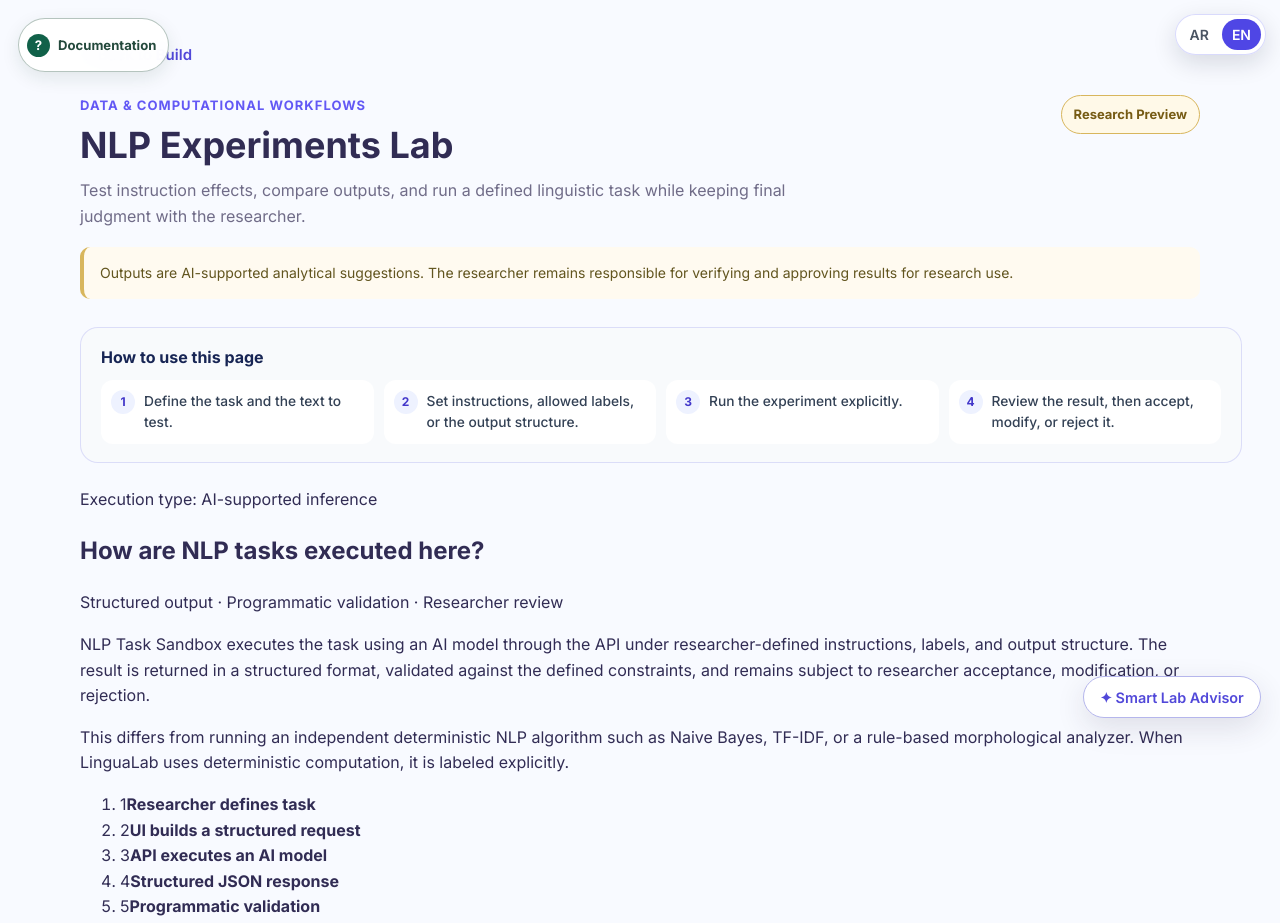
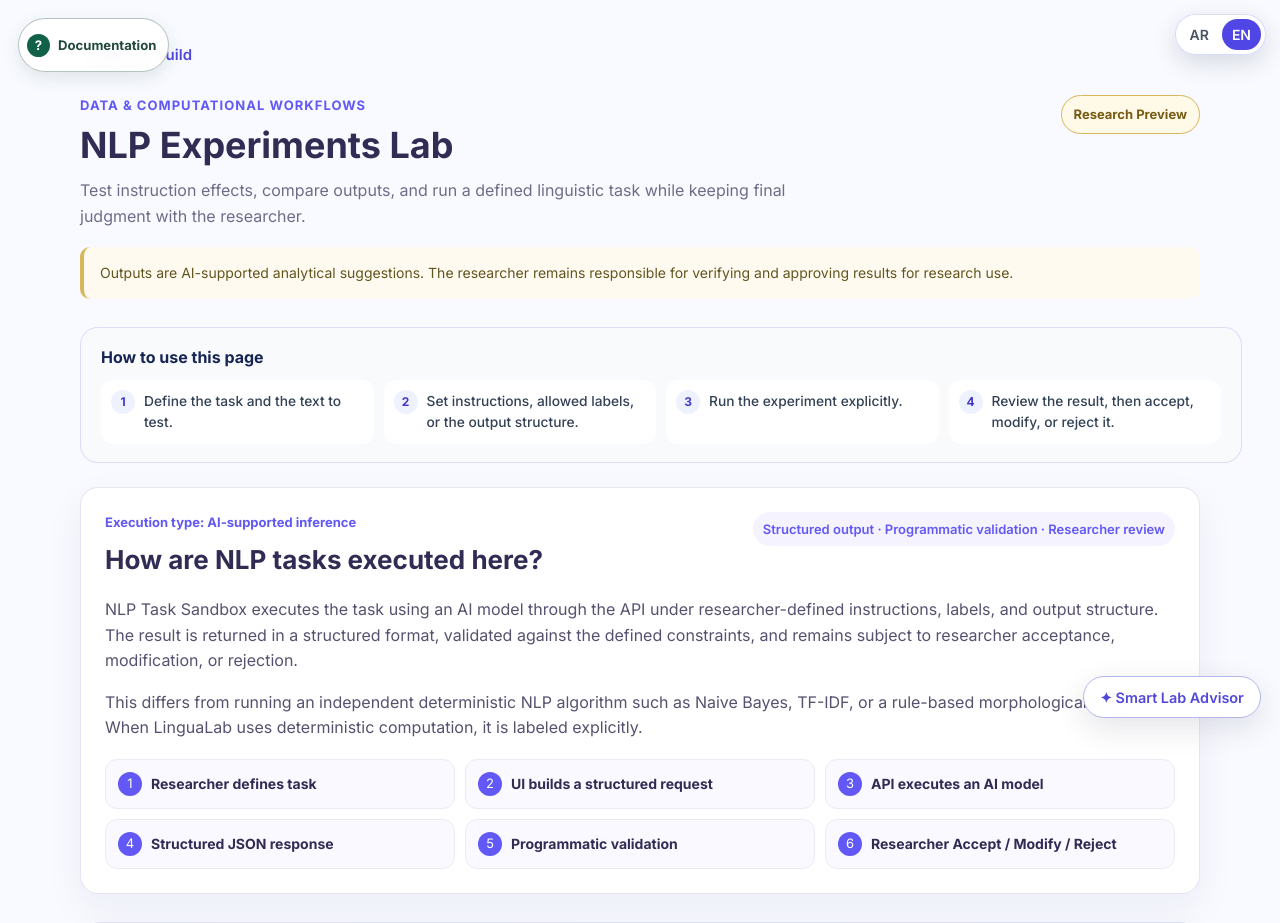
Before and after one commit to humanaixlab/lingualab, a Next.js app: page /tools/nlp-experiments in a window 1280 px wide. Shown: the top 923 px of the page. Built offline with nearby package versions, Linux system fonts and the light colour scheme.

Commit message:
fix: contain explanatory NLP text in a readable card

```diff
--- a/styles/CorpusResearch.module.css
+++ b/styles/CorpusResearch.module.css
@@ -7,6 +7,16 @@
 .header p:last-child { margin: 0; color: #706c88; font-size: var(--text-body); line-height: var(--leading-body); }
 .previewBadge { flex: 0 0 auto; padding: 8px 12px; border: 1px solid #d8b65d; border-radius: 999px; background: #fff9e8; color: #765b14; font-size: var(--text-meta); font-weight: 700; }
 .notice { margin: 0 0 28px; padding: 14px 16px; border-inline-start: 4px solid #d8b65d; border-radius: 10px; background: #fffaf0; color: #62551f; font-size: var(--text-helper); line-height: var(--leading-helper); }
+.executionExplanation { margin: 0 0 28px; padding: 24px; border: 1px solid rgba(73,67,137,.13); border-radius: 18px; background: #fff; box-shadow: 0 14px 38px rgba(45,42,96,.06); }
+.executionHeading { display: flex; justify-content: space-between; align-items: flex-start; gap: 18px; margin-bottom: 14px; }
+.executionHeading p { margin: 0 0 7px; color: #6258f5; font-size: var(--text-meta); font-weight: 700; }
+.executionHeading h2 { margin: 0; font-size: var(--text-section); }
+.executionHeading > span { flex: 0 0 auto; padding: 7px 10px; border-radius: 999px; background: #f5f3ff; color: #6258f5; font-size: var(--text-meta); font-weight: 600; }
+.executionExplanation > p { color: #57516f; line-height: var(--leading-body); }
+.executionFlow { margin: 18px 0 0; padding: 0; display: grid; grid-template-columns: repeat(3,minmax(0,1fr)); gap: 10px; list-style: none; }
+.executionFlow li { display: flex; align-items: flex-start; gap: 9px; padding: 12px; border: 1px solid #eceaf3; border-radius: 12px; background: #faf9ff; line-height: var(--leading-helper); }
+.executionFlow li > span { display: grid; place-items: center; flex: 0 0 24px; height: 24px; border-radius: 50%; background: #6258f5; color: #fff; font-size: var(--text-meta); }
+.executionFlow strong { font-size: var(--text-helper); }
 .moduleTabs { display: grid; grid-template-columns: repeat(2, minmax(0, 1fr)); gap: 14px; margin-bottom: 24px; }
 .moduleTabs button { padding: 18px; border: 1px solid rgba(73, 67, 137, .14); border-radius: 16px; background: #fff; color: #494367; text-align: start; cursor: pointer; }
 .moduleTabs button:hover, .moduleTabs .activeTab { border-color: #6258f5; background: #f5f3ff; }
@@ -64,9 +74,8 @@
 .error { color: #a33636; }
 .success { color: #24724a; }
 :global(html[lang="ar"]) .page, :global(html[lang="ar"]) .page * { letter-spacing: 0; }
-@media (max-width: 820px) { .module, .reviewGrid { grid-template-columns: 1fr; } }
-@media (max-width: 620px) { .page { width: min(100% - 28px, 1120px); padding-top: 28px; } .header, .moduleTabs { grid-template-columns: 1fr; display: grid; } .previewBadge { justify-self: start; } .metadataGrid { grid-template-columns: 1fr; } .metadataGrid label:last-child { grid-column: auto; } .card { padding: 19px; } }
-
+@media (max-width: 820px) { .module, .reviewGrid { grid-template-columns: 1fr; } .executionFlow { grid-template-columns: repeat(2,minmax(0,1fr)); } }
+@media (max-width: 620px) { .page { width: min(100% - 28px, 1120px); padding-top: 28px; } .header, .moduleTabs { grid-template-columns: 1fr; display: grid; } .previewBadge { justify-self: start; } .metadataGrid { grid-template-columns: 1fr; } .metadataGrid label:last-child { grid-column: auto; } .card, .executionExplanation { padding: 19px; } .executionHeading { display: grid; } .executionHeading > span { justify-self: start; } .executionFlow { grid-template-columns: 1fr; } }
 .resultActions { display: grid; gap: 10px; margin-top: 16px; }
 .secondaryButton { width: 100%; padding: 12px 15px; border: 1px solid #6258f5; border-radius: 10px; background: #fff; color: #5148d9; font-weight: 600; cursor: pointer; }
 .secondaryButton:hover { background: #f5f3ff; }
```
